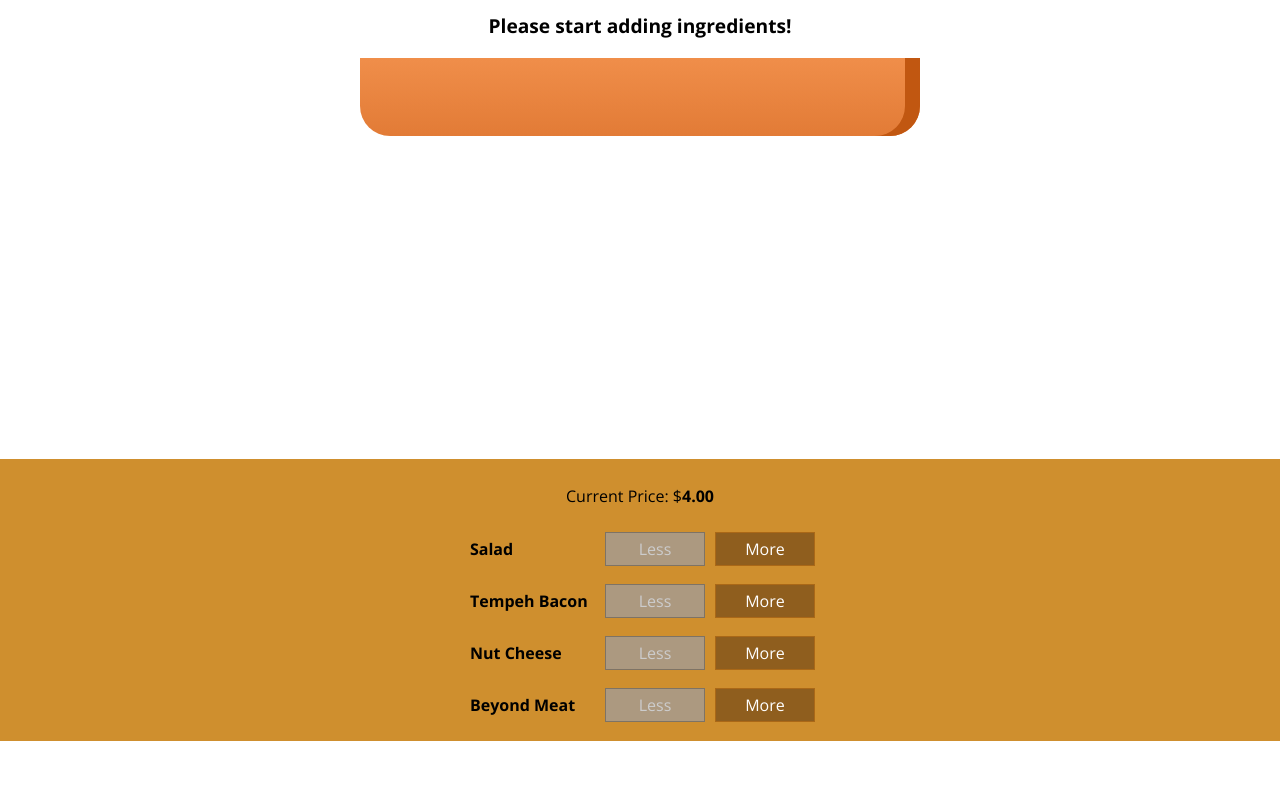
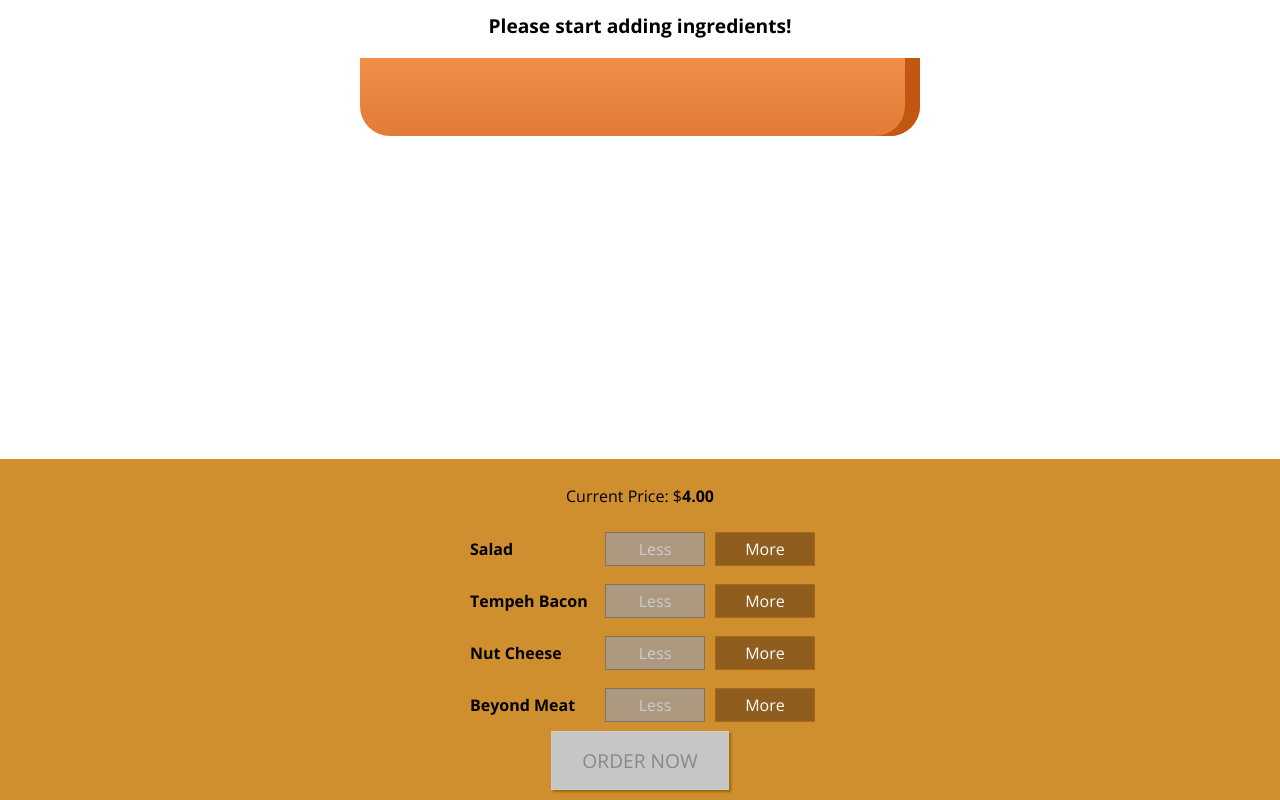
Before and after one commit to erinszilagyi/burgerbuilder-react, a React app: page / in a window 1280 px wide. Shown: the part 179-979 px from the top of the page. Before the commit the page ends 920 px from the top, so only its background shows below. Built offline with nearby package versions, Linux system fonts and the light colour scheme.

Commit message:
Add a modal for showing an order summary

```diff
--- a/src/components/Burger/BuildControls/BuildControls.css
+++ b/src/components/Burger/BuildControls/BuildControls.css
@@ -8,3 +8,45 @@
   margin: auto;
   padding: 10px 0;
 }
+
+.OrderButton {
+  background-color: #dad735;
+  outline: none;
+  cursor: pointer;
+  border: 1px solid #966909;
+  color: #966909;
+  font-family: inherit;
+  font-size: 1.2em;
+  padding: 15px 30px;
+  box-shadow: 2px 2px 2px #966909;
+}
+
+.OrderButton:hover,
+.OrderButton:active {
+  background-color: #a0db41;
+  border: 1px solid #966909;
+  color: #966909;
+}
+
+.OrderButton:disabled {
+  background-color: #c7c6c6;
+  cursor: not-allowed;
+  border: 1px solid #ccc;
+  color: #888888;
+}
+
+.OrderButton:not(:disabled) {
+  animation: enable 0.3s linear;
+}
+
+@keyframes enable {
+  0% {
+    transform: scale(1);
+  }
+  60% {
+    transform: scale(1.1);
+  }
+  100% {
+    transform: scale(1);
+  }
+}
--- a/src/components/Burger/BuildControls/BuildControls.js
+++ b/src/components/Burger/BuildControls/BuildControls.js
@@ -24,6 +24,13 @@
         disabled={props.disabled[ctrl.type]}
       />
     ))}
+    <button
+      className={classes.OrderButton}
+      disabled={!props.purchasable}
+      onClick={props.ordered}
+    >
+      ORDER NOW
+    </button>
   </div>
 );
 
--- /dev/null
+++ b/src/components/Burger/OrderSummary/OrderSummary.js
@@ -0,0 +1,24 @@
+import React from "react";
+
+import Aux from "../../../hoc/Aux";
+
+const orderSummary = props => {
+  const ingredientSummary = Object.keys(props.ingredients).map(igKey => {
+    return (
+      <li key={igKey}>
+        <span style={{ textTransform: "capitalize" }}>{igKey}</span>:{" "}
+        {props.ingredients[igKey]}
+      </li>
+    );
+  });
+
+  return (
+    <Aux>
+      <h3>Your Order</h3>
+      <p>A delicious burger with the following ingredients:</p>
+      <ul>{ingredientSummary}</ul>
+      <p>Continue to Checkout</p>
+    </Aux>
+  );
+};
+export default orderSummary;
--- /dev/null
+++ b/src/components/UI/Backdrop/Backdrop.css
@@ -0,0 +1,9 @@
+.Backdrop {
+  width: 100%;
+  height: 100%;
+  position: fixed;
+  z-index: 100;
+  left: 0;
+  top: 0;
+  background-color: rgba(0, 0, 0, 0.5);
+}
--- /dev/null
+++ b/src/components/UI/Backdrop/Backdrop.js
@@ -0,0 +1,10 @@
+import React from "react";
+
+import classes from "./Backdrop.css";
+
+const backdrop = props =>
+  props.show ? (
+    <div className={classes.Backdrop} onClick={props.clicked}></div>
+  ) : null;
+
+export default backdrop;
--- /dev/null
+++ b/src/components/UI/Modal/Modal.css
@@ -0,0 +1,20 @@
+.Modal {
+  position: fixed;
+  z-index: 500;
+  background-color: white;
+  width: 70%;
+  border: 1px solid #ccc;
+  box-shadow: 1px 1px 1px black;
+  padding: 16px;
+  left: 15%;
+  top: 30%;
+  box-sizing: border-box;
+  transition: all 0.3s ease-out;
+}
+
+@media (min-width: 600px) {
+  .Modal {
+    width: 500px;
+    left: calc(50% - 250px);
+  }
+}
--- /dev/null
+++ b/src/components/UI/Modal/Modal.js
@@ -0,0 +1,21 @@
+import React from "react";
+
+import classes from "./Modal.css";
+import Aux from "../../../hoc/Aux";
+import Backdrop from "../Backdrop/Backdrop";
+
+const modal = props => (
+  <Aux>
+    <Backdrop show={props.show} clicked={props.modalClosed} />
+    <div
+      className={classes.Modal}
+      style={{
+        transform: props.show ? "translateY(0)" : "translateY(-100vh)",
+        opacity: props.show ? "1" : "0"
+      }}
+    >
+      {props.children}
+    </div>
+  </Aux>
+);
+export default modal;
--- a/src/containers/BurgerBuilder/BurgerBuilder.js
+++ b/src/containers/BurgerBuilder/BurgerBuilder.js
@@ -3,6 +3,8 @@
 import Aux from "../../hoc/Aux";
 import Burger from "../../components/Burger/Burger";
 import BuildControls from "../../components/Burger/BuildControls/BuildControls";
+import Modal from "../../components/UI/Modal/Modal";
+import OrderSummary from "../../components/Burger/OrderSummary/OrderSummary";
 
 const INGREDIENT_PRICES = {
   salad: 0.5,
@@ -19,7 +21,21 @@
       nutCheese: 0,
       beyondMeat: 0
     },
-    totalPrice: 4.0
+    totalPrice: 4.0,
+    purchasable: false,
+    purchasing: false
+  };
+
+  updatePurchasableState = ingredients => {
+    const sum = Object.keys(ingredients)
+      .map(igKey => {
+        return ingredients[igKey];
+      })
+      .reduce((sum, el) => {
+        return sum + el;
+      }, 0);
+
+    this.setState({ purchasable: sum > 0 });
   };
 
   addIngredientHandler = type => {
@@ -32,6 +48,7 @@
       totalPrice: newPrice,
       ingredients: updatedIngredients
     });
+    this.updatePurchasableState(updatedIngredients);
   };
 
   removeIngredientHandler = type => {
@@ -46,6 +63,7 @@
       totalPrice: newPrice,
       ingredients: updatedIngredients
     });
+    this.updatePurchasableState(updatedIngredients);
   };
 
   calculateDisabledInfo = () => {
@@ -59,15 +77,31 @@
     return disabledInfo;
   };
 
+  purchaseHandler = () => {
+    this.setState({ purchasing: true });
+  };
+
+  purchaseCancelHandler = () => {
+    this.setState({ purchasing: false });
+  };
+
   render() {
     return (
       <Aux>
+        <Modal
+          show={this.state.purchasing}
+          modalClosed={this.purchaseCancelHandler}
+        >
+          <OrderSummary ingredients={this.state.ingredients} />
+        </Modal>
         <Burger ingredients={this.state.ingredients} />
         <BuildControls
           ingredientAdded={this.addIngredientHandler}
           ingredientRemoved={this.removeIngredientHandler}
           disabled={this.calculateDisabledInfo()}
           price={this.state.totalPrice}
+          purchasable={this.state.purchasable}
+          ordered={this.purchaseHandler}
         />
       </Aux>
     );
```
